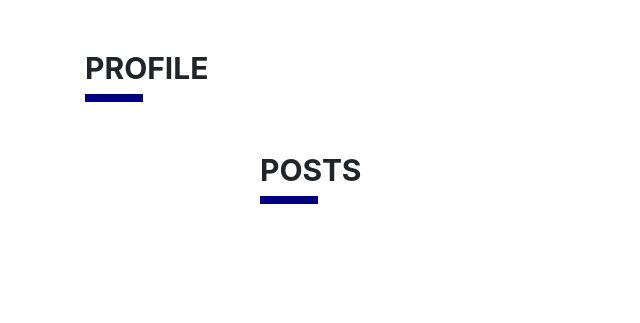
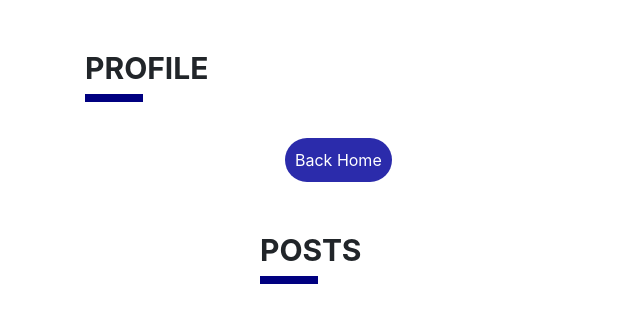
Before and after one commit to duncan-chege/myhood, a Django app: page /profile/1 in a window 1280 px wide. Shown: the top 323 px of the page, without its empty margins (0-640 px from the left). Run offline with Django 3.2, Linux system fonts and the light colour scheme; data comes from the database, SQL or seed files in the repository; some libraries are stand-ins or nearby versions.

Commit message:
add a back home button

```diff
--- a/block/static/css/profile.css
+++ b/block/static/css/profile.css
@@ -30,3 +30,16 @@ hr.prof{
 .posts{
     margin-left: 10em;
 }
+.home_btn{
+    background-color: #2b2bab;
+    border: none;
+    color: white;
+    padding: 10px;
+    text-align: center;
+    text-decoration: none;
+    font-size: 16px;
+    cursor: pointer;
+    border-radius: 25px;
+    margin-top: 20px;
+    margin-left: 40px;
+}
--- a/block/templates/profile.html
+++ b/block/templates/profile.html
@@ -19,6 +19,7 @@
                 <h4 class="name"><b>{{profile.me.username}}</b></h4>
                 <p class="txt">Resides in: <span class="lives">{{profile.myhood.hood_name}}, {{profile.myhood.hood_location}}</span></p>
                 {% endfor %}
+                <button class="home_btn">Back Home</button>
             </div>
         </div>
 
```
